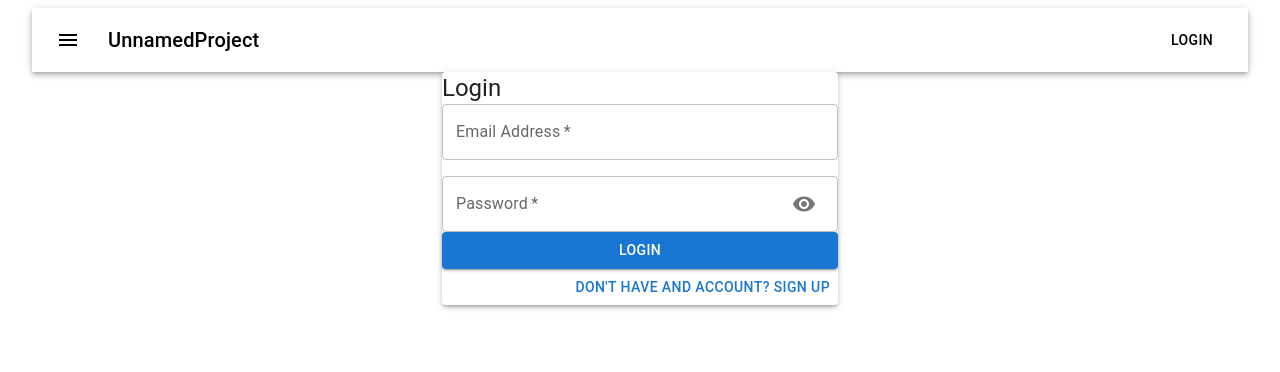
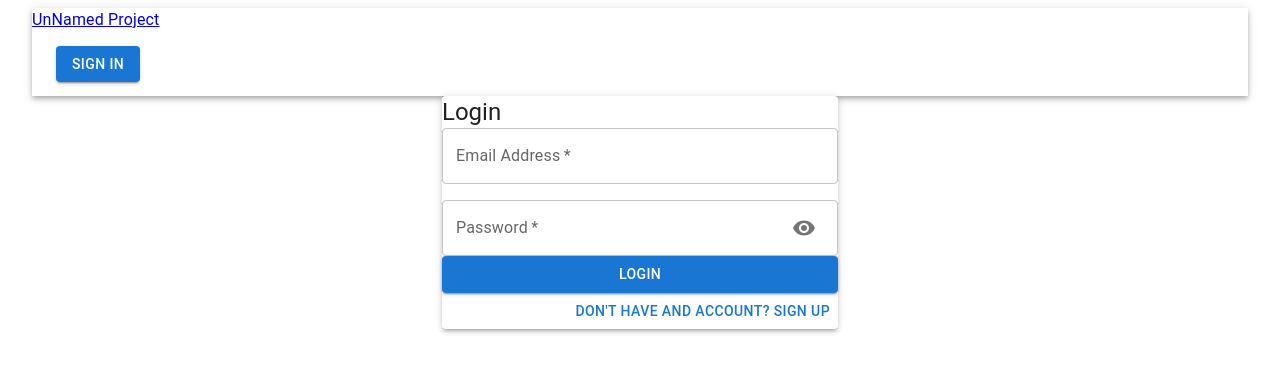
Before and after one commit to BiTheDev/unnamed_Project, a React (Create React App) app in the folder client/: page / in a window 1280 px wide. Shown: the top 372 px of the page. Built offline with nearby package versions, Linux system fonts and the light colour scheme.

Commit message:
edit navbar setting, add login and logout

```diff
--- a/client/src/Components/NavBar/NavBar.js
+++ b/client/src/Components/NavBar/NavBar.js
@@ -38,21 +38,22 @@ const NavBar = () => {
     return (
         <Box sx={{ flexGrow: 1 }}>
       <AppBar position="static" color='inherit'>
-        <Toolbar>
-          <IconButton
-            size="large"
-            edge="start"
-            color="inherit"
-            aria-label="menu"
-            sx={{ mr: 2 }}
-          >
-            <MenuIcon />
-          </IconButton>
-          <Typography variant="h6" component="div" sx={{ flexGrow: 1 }}>
-            UnnamedProject
-          </Typography>
-          <Button color="inherit">Login</Button>
-        </Toolbar>
+      <Link to="/">
+          <Typography>UnNamed Project</Typography>
+      </Link>
+      <Toolbar>
+                {user ? (
+                    <div>
+                        <Avatar  alt={user.result.name} src={user.result.imageUrl}>{user.result.firstName.charAt(0)}</Avatar>
+                        <Typography variant="h6">{user.result.firstName}</Typography>
+                        <Button variant="contained" color="secondary" onClick={logout}>Logout</Button>
+                    </div>
+                ) : (
+                    <div>
+                        <Button component={Link} to="/auth" variant="contained" color="primary">Sign in</Button>
+                    </div>
+                ) }
+            </Toolbar>
       </AppBar>
     </Box>
     )
```
